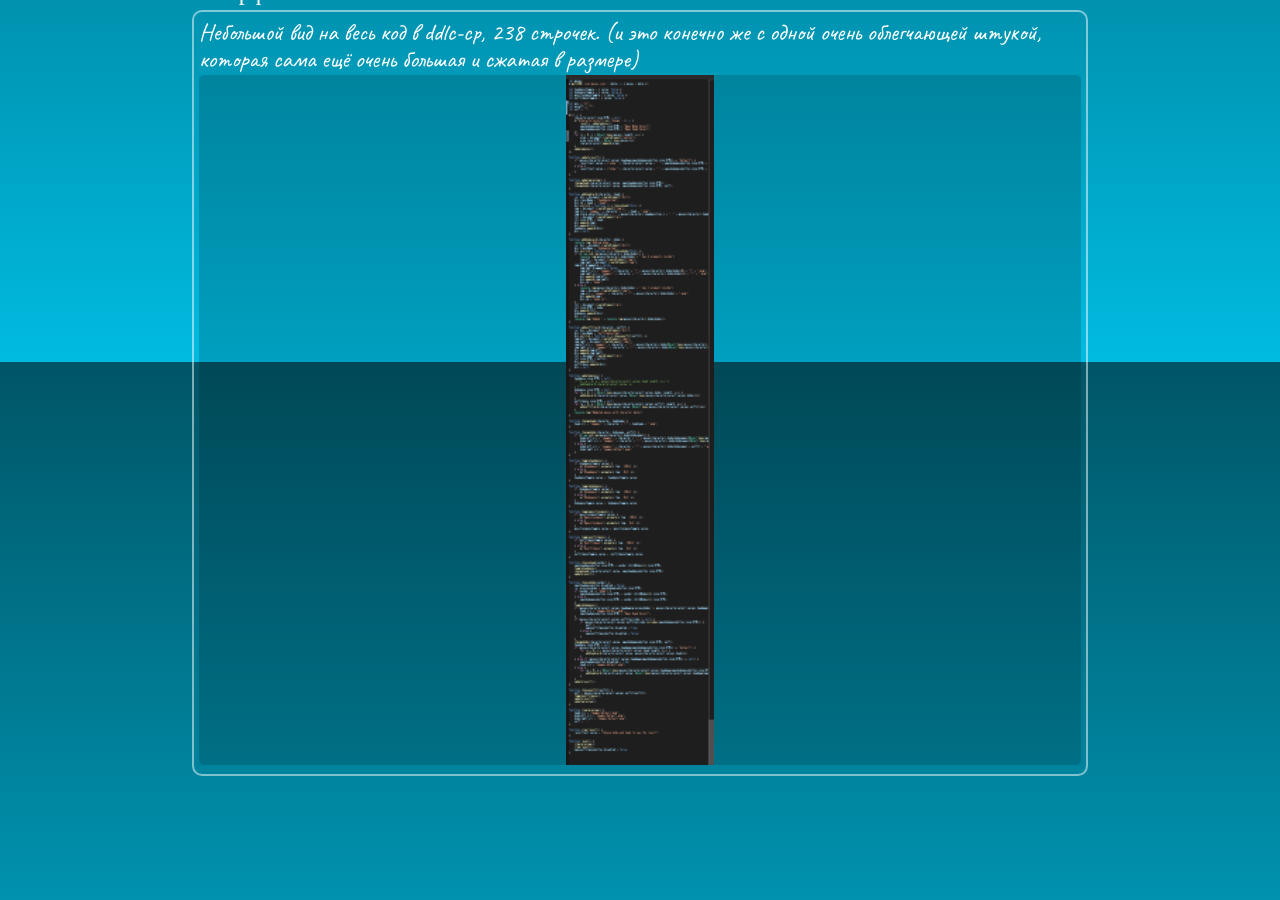
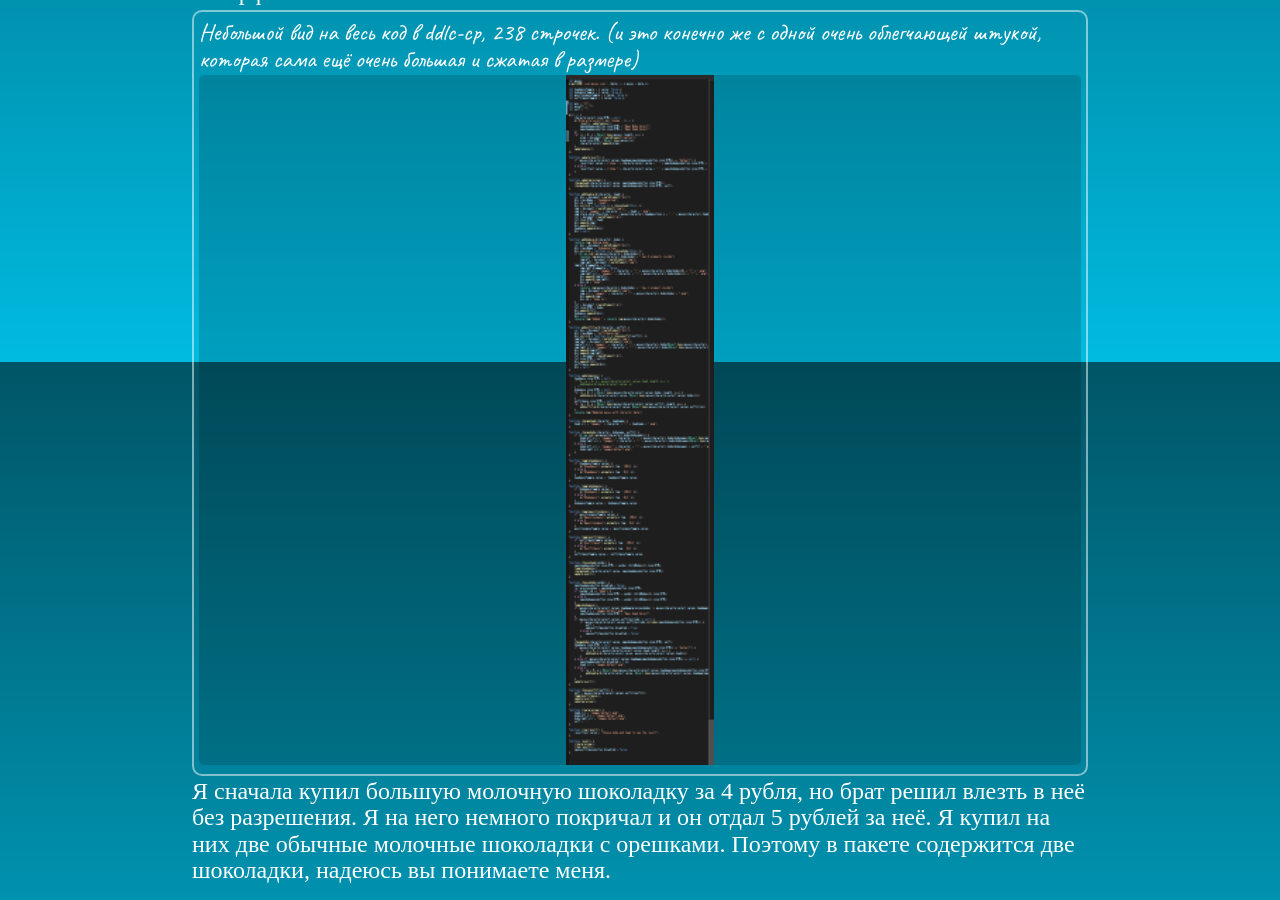
Before and after one commit to catink123/catink123.github.io, a Jekyll site: the page built from secret/index.html, in a window 1280 px wide and 900 px high, scrolled down 5038 px. Built offline with Jekyll 4.4.1, drawn with Linux system fonts in a browser that asks for light colours; some web fonts are replaced; before the commit the page ends 5830 px from its top, so only the background shows below that.

Commit message:
Update index.html

```diff
--- a/secret/index.html
+++ b/secret/index.html
@@ -40,4 +40,5 @@ title: Секретик
         <p>Небольшой вид на весь код в ddlc-cp, 238 строчек. (и это конечно же с одной очень облегчающей штукой, которая сама ещё очень большая и сжатая в размере)</p>
         <img class="art" src="images/ddlc-cp4.png">
     </div>
+    <p>Я сначала купил большую молочную шоколадку за 4 рубля, но брат решил влезть в неё без разрешения. Я на него немного покричал и он отдал 5 рублей за неё. Я купил на них две обычные молочные шоколадки с орешками. Поэтому в пакете содержится две шоколадки, надеюсь вы понимаете меня.</p>
 </div>
```
